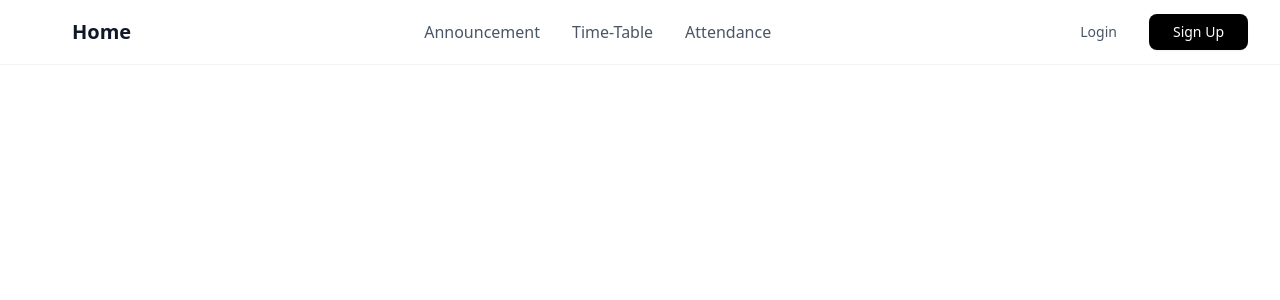
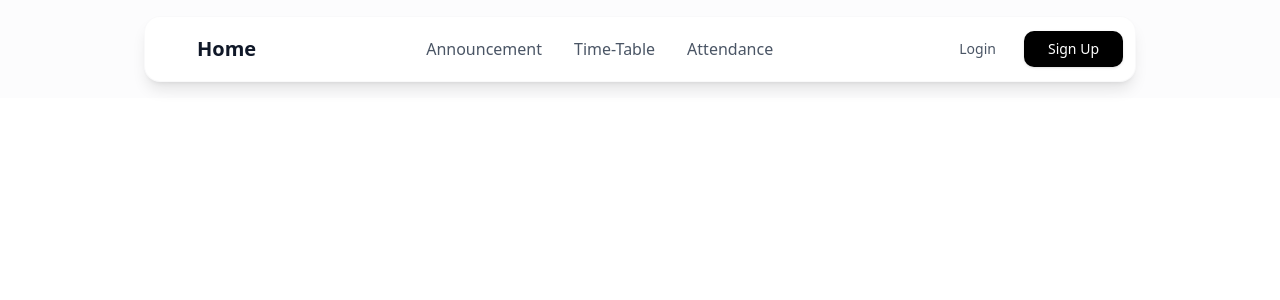
Before and after one commit to Arnav270803/Teacher-ERP, a React (Vite) app: page / in a window 1280 px wide. Shown: the top 300 px of the page. Built offline with nearby package versions, Linux system fonts and the light colour scheme; some icons are missing.

Commit message:
Added styling to Navbar.jsx

```diff
--- a/src/component/Navbar.jsx
+++ b/src/component/Navbar.jsx
@@ -3,8 +3,10 @@ import React from 'react'
 
 const Navbar = () => {
   return (
-    <nav className='w-full bg-white border-b border-gray-100'>
-      <div className='max-w-7xl mx-auto px-4 sm:px-6 lg:px-8'>
+    <div className='w-full py-4 bg-gray-50/50'>
+      <div className='max-w-5xl mx-auto px-4'>
+        <nav className='w-full bg-white rounded-2xl shadow-lg border border-gray-100/50 backdrop-blur-sm'>
+          <div className='px-6 lg:px-3'>
             <div className='flex items-center justify-between h-16'>
               {/* Logo Section */}
               <div className='flex items-center space-x-2'>
@@ -23,30 +25,30 @@ const Navbar = () => {
 
               {/* Navigation Links - Desktop */}
               <div className='hidden md:flex items-center space-x-8'>
-            <a href="#" className='text-gray-600 hover:text-gray-900 transition-colors duration-200'>
+                <a href="#" className='text-gray-600 hover:text-gray-900 transition-colors duration-200 font-medium'>
                   Announcement
                 </a>
-            <a href="#" className='text-gray-600 hover:text-gray-900 transition-colors duration-200'>
+                <a href="#" className='text-gray-600 hover:text-gray-900 transition-colors duration-200 font-medium'>
                   Time-Table
                 </a>
-            <a href="#" className='text-gray-600 hover:text-gray-900 transition-colors duration-200'>
+                <a href="#" className='text-gray-600 hover:text-gray-900 transition-colors duration-200 font-medium'>
                   Attendance
                 </a>
               </div>
 
               {/* Auth Buttons */}
-          <div className='flex items-center space-x-4'>
-            <Button variant="ghost" className='text-gray-600 hover:text-gray-900 hover:bg-gray-50'>
+              <div className='flex items-center space-x-3'>
+                <Button variant="ghost" className='text-gray-600 hover:text-gray-900 hover:bg-gray-50 font-medium'>
                   Login
                 </Button>
-            <Button className='bg-black hover:bg-gray-800 text-white px-6'>
+                <Button className='bg-black hover:bg-gray-800 text-white px-6 rounded-lg shadow-sm hover:shadow-md transition-all duration-200'>
                   Sign Up
                 </Button>
               </div>
 
               {/* Mobile Menu Button */}
               <div className='md:hidden'>
-            <Button variant="ghost" size="sm">
+                <Button variant="ghost" size="sm" className='hover:bg-gray-50'>
                   <svg className="h-6 w-6" fill="none" viewBox="0 0 24 24" stroke="currentColor">
                     <path strokeLinecap="round" strokeLinejoin="round" strokeWidth={2} d="M4 6h16M4 12h16M4 18h16" />
                   </svg>
@@ -55,6 +57,8 @@ const Navbar = () => {
             </div>
           </div>
         </nav>
+      </div>
+    </div>
   )
 }
 
```
Lines whose indentation alone changed are shown as unchanged.
